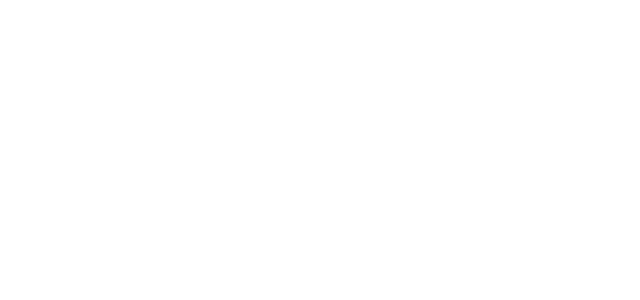
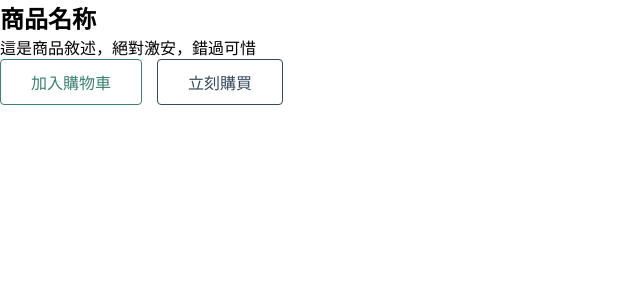
Before and after one commit to MoonCheung/iKmoons.com, a Nuxt app: page /Product in a window 1280 px wide. Before the commit this address had no page. Shown: the top 300 px of the page, without its empty margins (0-640 px from the left). Built offline with nearby package versions, Linux system fonts and the light colour scheme.

Commit message:
update code

```diff
--- a/nuxt.config.js
+++ b/nuxt.config.js
@@ -28,7 +28,8 @@ module.exports = {
   ** Global CSS
   */
   css: [
-    'element-ui/lib/theme-chalk/index.css'
+    'element-ui/lib/theme-chalk/index.css',
+    // '@/assets/sass/all.sass'
   ],
 
   /*
--- a/package.json
+++ b/package.json
@@ -22,7 +22,10 @@
     "mongoose": "^5.4.6",
     "node-sass": "^4.11.0",
     "nuxt": "^2.3.4",
-    "sass-loader": "^7.1.0"
+    "pug": "^2.0.3",
+    "pug-plain-loader": "^1.0.0",
+    "sass-loader": "^7.1.0",
+    "susy": "^3.0.5"
   },
   "devDependencies": {
     "babel-cli": "^6.26.0",
--- /dev/null
+++ b/pages/Product.vue
@@ -0,0 +1,22 @@
+<template>
+  <section class="container">
+    <div>
+      <h1 class="title">
+          商品名称
+      </h1>
+      <p class="description">
+          這是商品敘述，絕對激安，錯過可惜
+      </p>
+      <div class="links">
+          <a
+          href="#"
+          target="_blank"
+          class="button--green">加入購物車</a>
+          <a
+          href="#"
+          target="_blank"
+          class="button--grey">立刻購買</a>
+      </div>
+    </div>
+  </section>
+</template>
```
Also changed, not shown: assets/css/all.sass (added), pages/_slug/comments.vue (added), pages/_slug/index.vue (added), pages/login.vue (added), pages/users/_id.vue (added), 1 other file (tests, documents, lock files or other folders).
